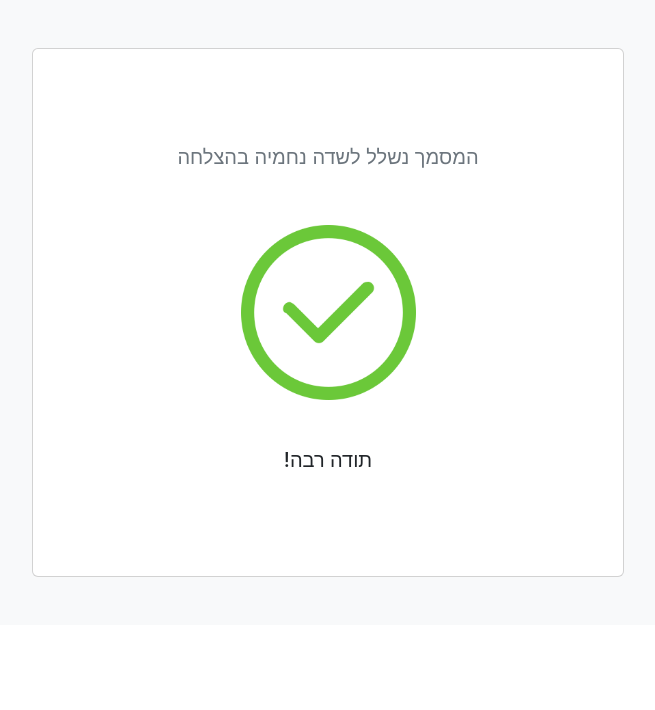
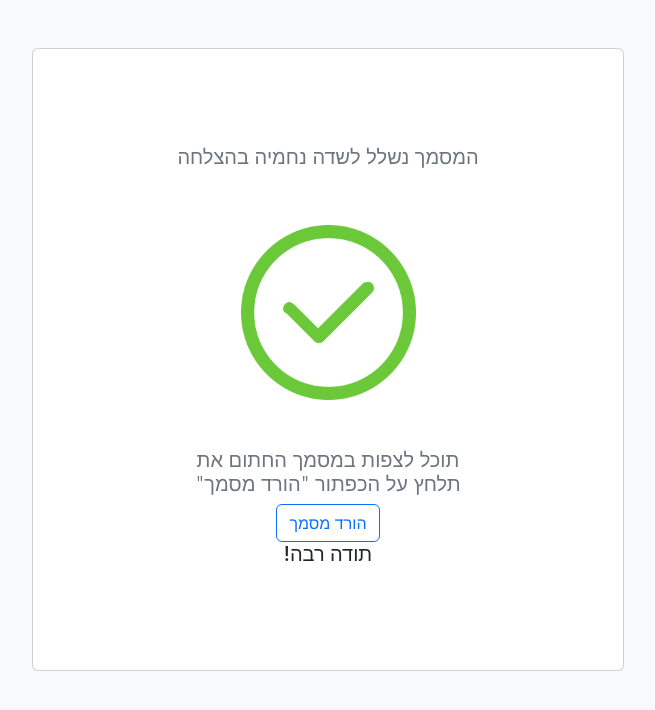
Before and after one commit to MarwanTahaCS/sdenhemya-new-client, a React (Create React App) app: page /success in a window 1280 px wide. Shown: the top 710 px of the page, without its empty margins (312-967 px from the left). Built offline with nearby package versions, Linux system fonts and the light colour scheme; a web font is replaced by a local one.

Commit message:
complaint-fixes

```diff
--- a/package.json
+++ b/package.json
@@ -12,6 +12,7 @@
     "axios": "^1.4.0",
     "react": "^18.2.0",
     "react-dom": "^18.2.0",
+    "react-loading-skeleton": "^3.3.1",
     "react-router-dom": "^6.14.1",
     "react-scripts": "5.0.1",
     "react-signature-canvas": "^1.0.6",
--- a/src/components/App.jsx
+++ b/src/components/App.jsx
@@ -4,8 +4,13 @@ import { BrowserRouter as Router, Route, Routes } from 'react-router-dom';
 import Axios from "axios";
 import Fillable from "./Fillable";
 import SentPage from "./SentPage";
+import Skeleton from 'react-loading-skeleton';
+import 'react-loading-skeleton/dist/skeleton.css'
 
 export default function App(props) {
+  const [isLoading, setIsLoading] = useState(false);
+
+  const [childId, setChildId] = useState("");
 
   useEffect(() => {
     // handleClick("he");
@@ -24,12 +29,15 @@ export default function App(props) {
     // }
   }, [])
 
-  // const localUrl = "http://localhost:3001/api/documentSign/";
-  const localUrl = "https://api.myvarno.io/api/documentSign";
+  const localUrl = "http://localhost:3001/api/documentSign/";
+  // const localUrl = "https://api.myvarno.io/api/documentSign";
 
   async function saveData(newDocumentData) {
+    setIsLoading(true);
+
     try {
       console.log("in save data class")
+      setChildId(newDocumentData.childId);
       const response = await Axios.post(localUrl, newDocumentData)
       console.log(localUrl);
       console.log(response);
@@ -37,6 +45,8 @@ export default function App(props) {
     catch (err) {
       console.log(err);
     }
+
+    setIsLoading(false);
 
   }
 
@@ -116,10 +126,10 @@ export default function App(props) {
       <Router>
         <Routes>
           <Route exact path="/" element={<div>
-              {<Fillable documentData={documentData} saveData={saveData} />}
+            {<Fillable documentData={documentData} saveData={saveData} />}
           </div>} />
           <Route path="/success" element={
-            <SentPage />
+            <SentPage childId={childId} isLoading={isLoading} />
           } />
         </Routes>
       </Router>
--- a/src/components/Fillable.jsx
+++ b/src/components/Fillable.jsx
@@ -33,7 +33,7 @@ export default function Reception(props) {
         // });
     }
 
-    function updateSignature(id, url){
+    function updateSignature(id, url) {
         setDocumentData((prevValue) => {
             return {
                 ...prevValue,
@@ -55,16 +55,13 @@ export default function Reception(props) {
 
     }
 
-    // const [managerPhoneNumber, setManagerPhoneNumber] =
-    //     useState("");
-
-    // function changeNumber(event) {
-    //     setManagerPhoneNumber(event.target.value);
-    // }
-
-    // function updateNewNumber() {
-    //     props.setManagerPhoneNumber(managerPhoneNumber);
-    // }
+    function MyComponent() {
+        return (
+          <div>
+            <iframe src="https://api.myvarno.io/api/documentSign/schedual.pdf" width="100%" height="500px" title="PDF Viewer"></iframe>
+          </div>
+        );
+      }
 
     return (
         <div className="container py-3">
@@ -992,6 +989,9 @@ export default function Reception(props) {
                 {/* ----------- נספח א'------------------------------------------ */}
                 <div className=" px-3 pb-3 text-center david">
                     נספח א'- לוח חופשות תשפ"ד
+                    <br />
+                    <br />
+                    <MyComponent />
                 </div>
                 <br /><br />
 
@@ -1813,7 +1813,7 @@ export default function Reception(props) {
                                     id="className"
                                     value={documentData.className}
                                     style={{ width: "80px" }}
-                                /> באגודה בשנת הלימודים תש"פ (להלן: "ההסכם העיקרי"); </p>
+                                /> באגודה בשנת הלימודים תשפ"ד (להלן: "ההסכם העיקרי"); </p>
                             </div>
                         </div>
                         <div className="row mx-auto">
@@ -1871,7 +1871,17 @@ export default function Reception(props) {
                                     <div className="col-1 px-0">3.</div>
                                     <div className="col-11 ">
                                         <p>
-                                            עבור שהיית הילד בבית הילדים, ישלמו ההורים לאגודה דמי שהייה חודשיים בסך של <input
+                                            עבור שהיית הילד בבית הילדים<input
+                                                className=""
+                                                onChange={updateDocumentData}
+                                                type="text"
+                                                name="className"
+                                                // placeholder={props.t("OrgDetails.3")}
+                                                autoComplete="off"
+                                                id="className"
+                                                value={documentData.className}
+                                                style={{ width: "80px" }}
+                                            />, ישלמו ההורים לאגודה דמי שהייה חודשיים בסך של <input
                                                 className=""
                                                 onChange={updateDocumentData}
                                                 type="text"
--- a/src/components/SentPage.jsx
+++ b/src/components/SentPage.jsx
@@ -1,4 +1,7 @@
 import * as React from "react";
+
+import Skeleton from 'react-loading-skeleton';
+import 'react-loading-skeleton/dist/skeleton.css'
 
 const SentPage = (props) => {
   return (
@@ -11,6 +14,14 @@ const SentPage = (props) => {
           <div class="col-lg-6 col-md-8 mx-auto">
             <img className="img-fluid p-5" src="success-35.png"></img>
 
+            <h5 class="lead text-muted">
+                תוכל לצפות במסמך החתום את תלחץ על הכפתור "הורד מסמך"
+            </h5>
+
+            {props.isLoading ? (
+              <Skeleton height={40} count={1} /> // Adjust the height and count as per your needs
+            ) : (<a className="btn btn-outline-primary" href={ `https://api.myvarno.io/api/documentSign/${props.childId}.pdf` }> הורד מסמך </a>)}
+
             <h5 class=" ">
               תודה רבה!
             </h5>
```
Also changed, not shown: 1 other file (tests, documents, lock files or other folders).
